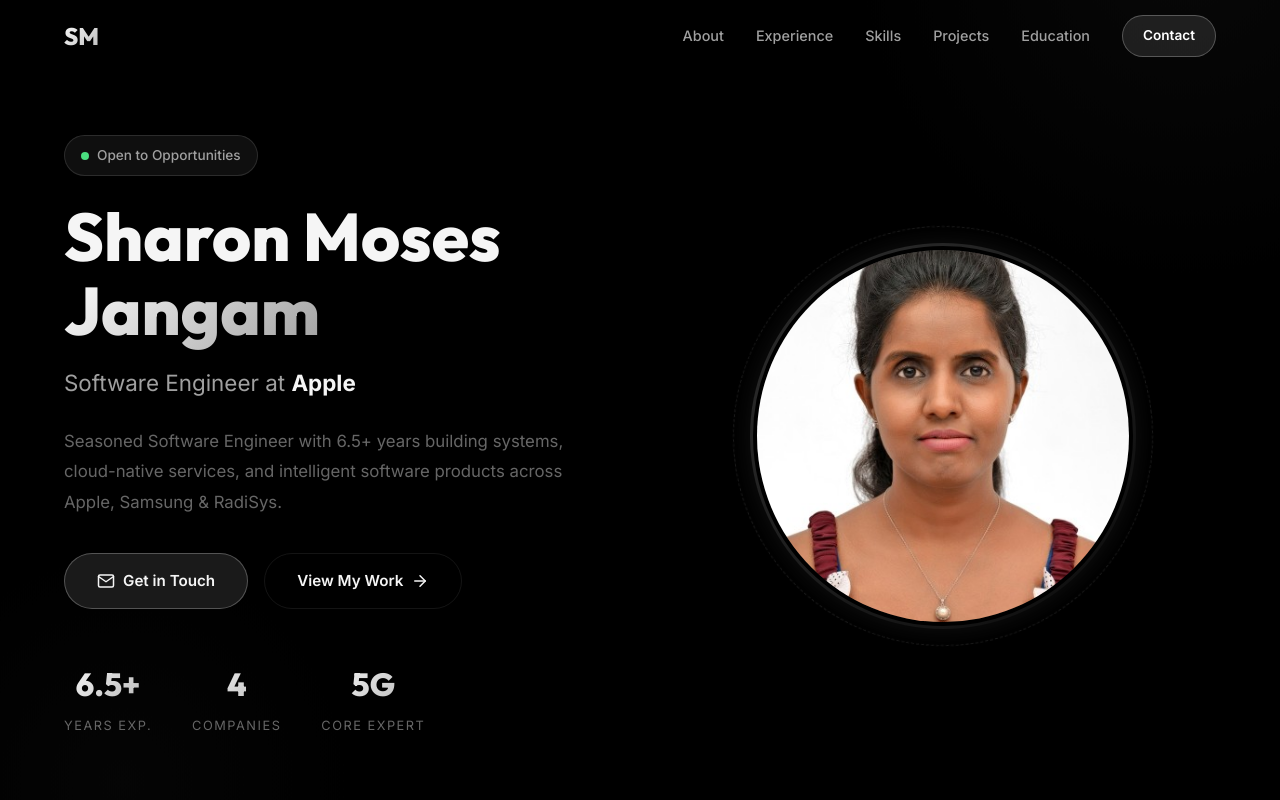
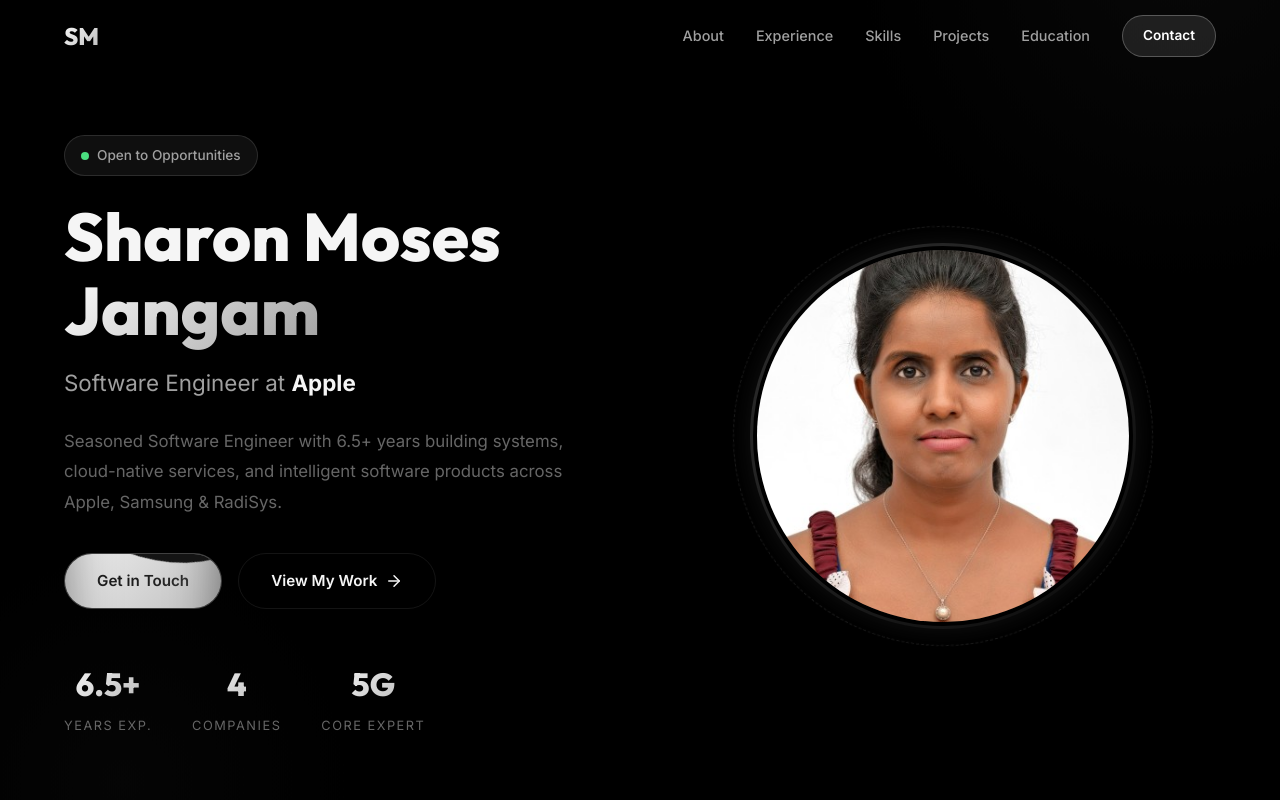
Before and after one commit to jangamnoelpaulmoses/sharon-portfolio, a Next.js app: page / in a window 1280 px wide. Shown: the top 800 px of the page. Built offline with nearby package versions, Linux system fonts and the light colour scheme.

Commit message:
Implement Liquid Button component with dynamic text contrast

```diff
--- a/src/app/globals.css
+++ b/src/app/globals.css
@@ -1,3 +1,4 @@
+@import './liquid-button.css';
 @import url('https://fonts.googleapis.com/css2?family=Inter:wght@300;400;500;600;700;800&family=Outfit:wght@400;500;600;700;800&display=swap');
 
 /* ===== CSS Custom Properties ===== */
@@ -536,8 +537,8 @@ h6 {
   display: inline-flex;
   align-items: center;
   gap: 8px;
-  padding: 14px 32px;
-  background: rgba(255, 255, 255, 0.1);
+  /* padding: 14px 32px;  Handled by liquid-button */
+  /* background: rgba(255, 255, 255, 0.1);  Handled by liquid-button */
   color: #f5f5f5;
   border: 1px solid rgba(255, 255, 255, 0.25);
   border-radius: var(--radius-full);
@@ -546,13 +547,19 @@ h6 {
   cursor: pointer;
   transition: all var(--transition-normal);
   text-decoration: none;
+  overflow: hidden;
+  /* Ensure liquid stays inside */
+  position: relative;
+  /* Context for liquid */
 }
 
+/*
 .btn-primary:hover {
   transform: translateY(-2px);
   background: rgba(255, 255, 255, 0.18);
   box-shadow: 0 4px 20px rgba(255, 255, 255, 0.08);
 }
+*/
 
 .btn-secondary {
   display: inline-flex;
--- /dev/null
+++ b/src/app/liquid-button.css
@@ -0,0 +1,76 @@
+/* ===== Liquid Button ===== */
+.liquid-button {
+    position: relative;
+    display: inline-block;
+    text-decoration: none;
+    color: white;
+    font-weight: 600;
+    transition: all 0.3s ease;
+    font-size: 0.95rem;
+    padding: 14px 32px;
+    border-radius: 40px;
+    background: transparent;
+    overflow: hidden;
+    cursor: pointer;
+    transition: all 0.3s ease;
+    z-index: 1;
+    border: none;
+}
+
+.liquid-button span {
+    position: relative;
+    z-index: 2;
+    mix-blend-mode: difference;
+}
+
+.liquid-button .liquid {
+    position: absolute;
+    top: -80px;
+    left: 0;
+    width: 100%;
+    height: 200px;
+    background: var(--gradient-main);
+    box-shadow: inset 0 0 50px rgba(0, 0, 0, 0.5);
+    transition: 0.5s;
+    z-index: 1;
+}
+
+.liquid-button .liquid::after,
+.liquid-button .liquid::before {
+    content: '';
+    width: 200%;
+    height: 200%;
+    position: absolute;
+    top: 0;
+    left: 50%;
+    transform: translate(-50%, -75%);
+    background: #000;
+}
+
+.liquid-button .liquid::before {
+    border-radius: 45%;
+    background: rgba(20, 20, 20, 1);
+    animation: liquid 5s linear infinite;
+}
+
+.liquid-button .liquid::after {
+    border-radius: 40%;
+    background: rgba(20, 20, 20, 0.5);
+    animation: liquid 10s linear infinite;
+}
+
+.liquid-button:hover .liquid {
+    top: -120px;
+}
+
+/* Removed hover color change to let blend mode work */
+
+@keyframes liquid {
+    0% {
+        transform: translate(-50%, -75%) rotate(0deg);
+    }
+
+    100% {
+        transform: translate(-50%, -75%) rotate(360deg);
+    }
+}
--- a/src/components/Hero.tsx
+++ b/src/components/Hero.tsx
@@ -1,4 +1,6 @@
 import Image from "next/image";
+import { useRef, useEffect } from "react";
+import LiquidButton from "./LiquidButton";
 
 export default function Hero() {
     return (
@@ -28,22 +30,9 @@ export default function Hero() {
                     </p>
 
                     <div className="hero-buttons">
-                        <a href="#contact" className="btn-primary">
-                            <svg
-                                width="18"
-                                height="18"
-                                viewBox="0 0 24 24"
-                                fill="none"
-                                stroke="currentColor"
-                                strokeWidth="2"
-                                strokeLinecap="round"
-                                strokeLinejoin="round"
-                            >
-                                <path d="M4 4h16c1.1 0 2 .9 2 2v12c0 1.1-.9 2-2 2H4c-1.1 0-2-.9-2-2V6c0-1.1.9-2 2-2z" />
-                                <polyline points="22,6 12,13 2,6" />
-                            </svg>
+                        <LiquidButton href="#contact" className="btn-primary">
                             Get in Touch
-                        </a>
+                        </LiquidButton>
                         <a href="#experience" className="btn-secondary">
                             View My Work
                             <svg
--- /dev/null
+++ b/src/components/LiquidButton.tsx
@@ -0,0 +1,24 @@
+"use client";
+
+import React from "react";
+
+interface LiquidButtonProps extends React.ButtonHTMLAttributes<HTMLButtonElement> {
+    children: React.ReactNode;
+    href?: string;
+}
+
+export default function LiquidButton({ children, href, className, ...props }: LiquidButtonProps) {
+    const Component = href ? "a" : "button";
+
+    return (
+        // @ts-ignore - dynamic component props
+        <Component
+            href={href}
+            className={`liquid-button ${className || ""}`}
+            {...props}
+        >
+            <span>{children}</span>
+            <div className="liquid"></div>
+        </Component>
+    );
+}
```
